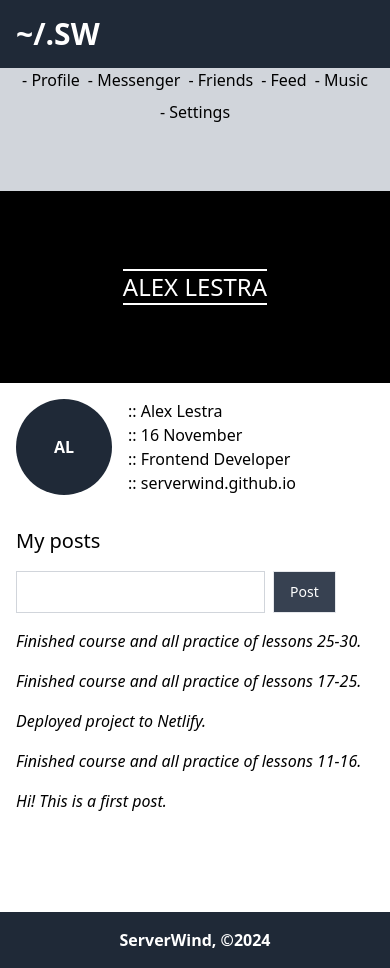
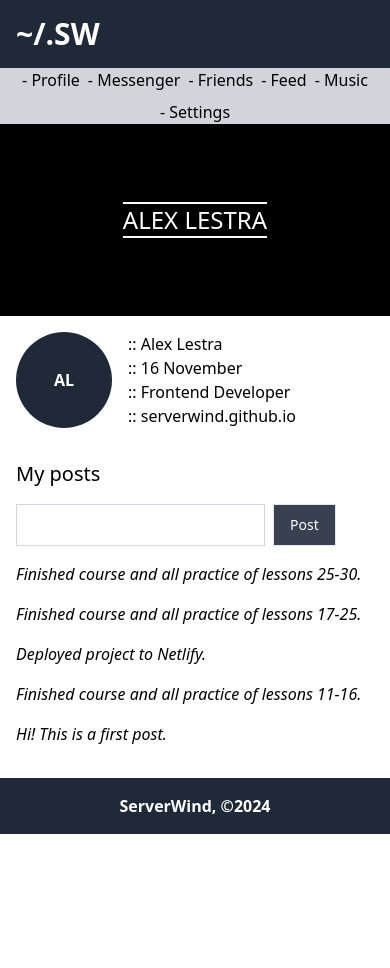
Before and after one commit to serverwind/social-react, a React (Vite) app: page / in a window 390 px wide. After the commit the page ends 844 px from the top, so only its background shows below. Built offline with nearby package versions, Linux system fonts and the light colour scheme.

Commit message:
need to fix y-axis

```diff
--- a/src/App.jsx
+++ b/src/App.jsx
@@ -26,7 +26,7 @@ function App({ links, users, messages, posts }) {
     <BrowserRouter>
       <section>
         <Header />
-        <div className="grid sm:grid-cols-[200px_1fr] h-screen">
+        <div className="grid sm:grid-cols-[200px_1fr]">
           <Navigation links={links} />
 
           {/* ROUTING */}
--- a/src/components/Profile/Profile.jsx
+++ b/src/components/Profile/Profile.jsx
@@ -4,7 +4,7 @@ import { Posts } from "./Posts/Posts";
 
 function Profile({ posts, addPost, changeInput }) {
   return (
-    <main className="overflow-y-scroll">
+    <main className="flex-shrink-0">
       <Brand />
       <Bio />
       <Posts posts={posts} addPost={addPost} changeInput={changeInput} />
--- a/src/main.jsx
+++ b/src/main.jsx
@@ -24,8 +24,7 @@ export function changeInput(text) {
   render();
 }
 
-// 2. MESSENGER
-
+// 2. MESSENGER - MESSAGES
 export function changeMessengerInput(text) {
   messages.input.text = text;
   render();
--- a/src/output.css
+++ b/src/output.css
@@ -554,6 +554,14 @@ video {
   --tw-contain-style:  ;
 }
 
+.left-0 {
+  left: 0px;
+}
+
+.top-0 {
+  top: 0px;
+}
+
 .mx-4 {
   margin-left: 1rem;
   margin-right: 1rem;
@@ -601,6 +609,10 @@ video {
   height: 5rem;
 }
 
+.h-full {
+  height: 100%;
+}
+
 .w-24 {
   width: 6rem;
 }
@@ -611,6 +623,10 @@ video {
 
 .flex-1 {
   flex: 1 1 0%;
+}
+
+.flex-shrink-0 {
+  flex-shrink: 0;
 }
 
 .grid-cols-2 {
@@ -813,6 +829,14 @@ video {
 }
 
 @media (min-width: 640px) {
+  .sm\:fixed {
+    position: fixed;
+  }
+
+  .sm\:grid {
+    display: grid;
+  }
+
   .sm\:h-screen {
     height: 100vh;
   }
```
